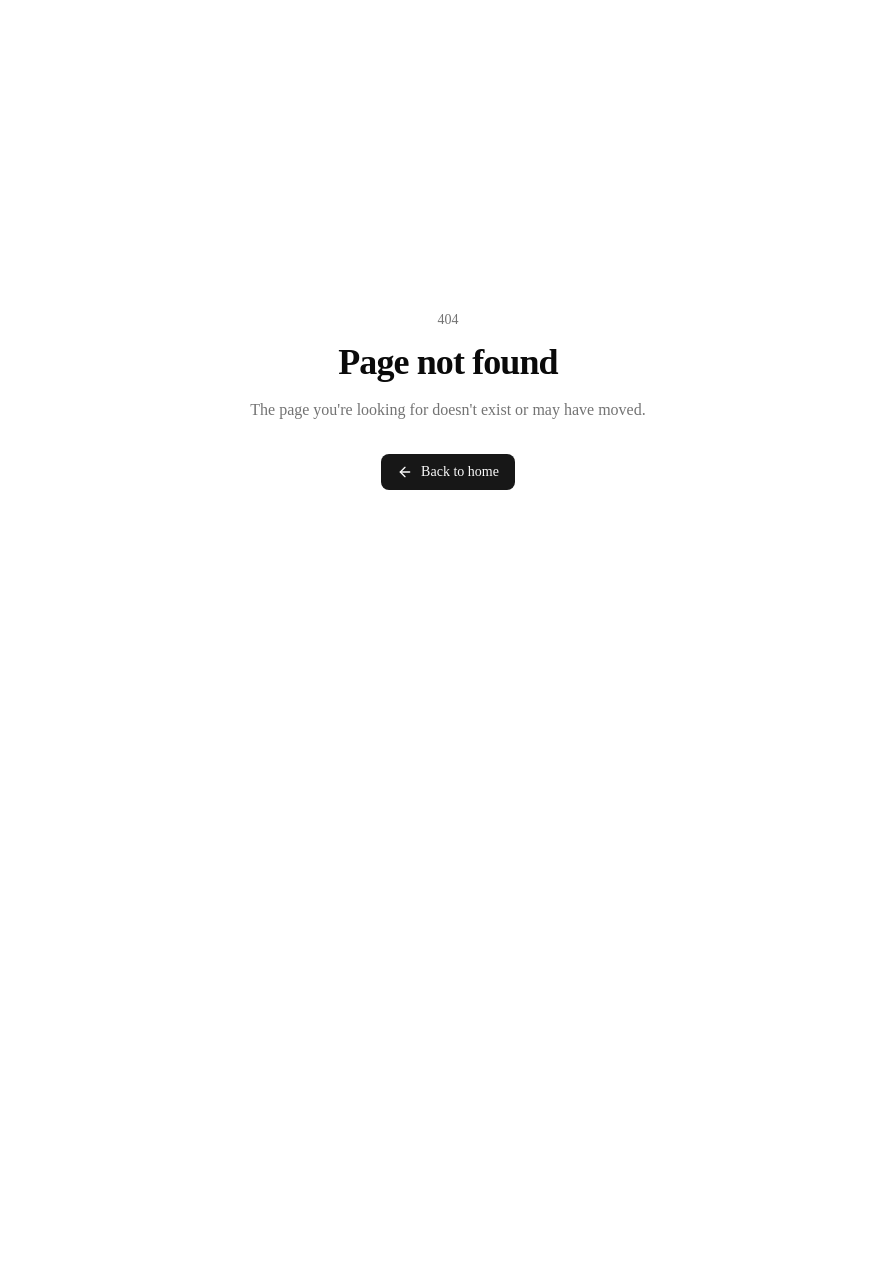
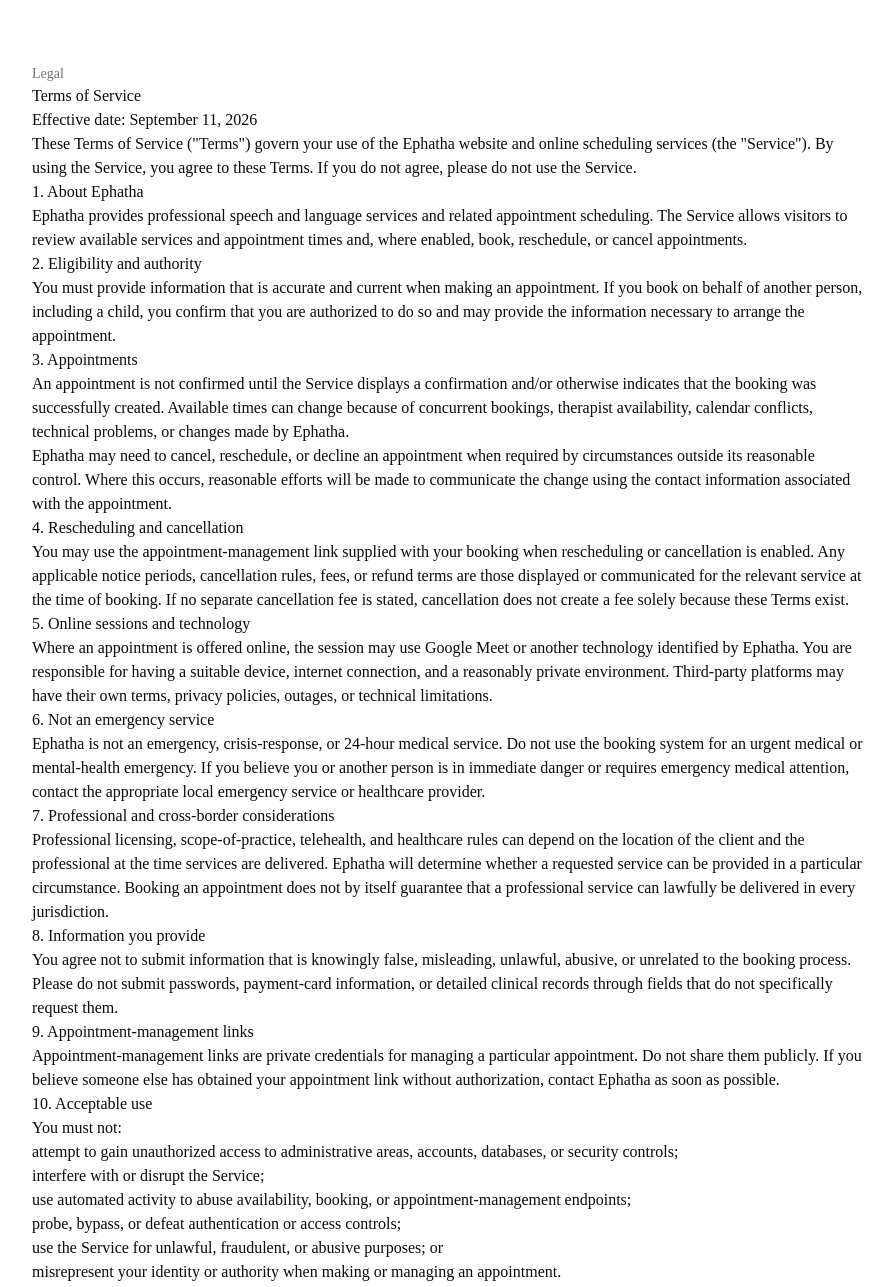
Before and after one commit to Praisepaul/MySLP, a Next.js app: page /terms in a window 1280 px wide. Before the commit this address had no page. Shown: the top 1287 px of the page, without its empty margins (192-1086 px from the left). Before the commit the page ends 800 px from the top, so only its background shows below. Built offline with nearby package versions, Linux system fonts and the light colour scheme.

Commit message:
Add Ephatha terms of service

```diff
--- /dev/null
+++ b/app/terms/page.tsx
@@ -0,0 +1,128 @@
+export const metadata = {
+  title: "Terms of Service | Ephatha",
+  description: "Terms governing use of the Ephatha website, booking service, and appointments.",
+};
+
+export default function TermsPage() {
+  return (
+    <main className="mx-auto w-full max-w-4xl px-4 py-12 sm:px-6 lg:px-8 lg:py-16">
+      <article className="prose prose-neutral max-w-none dark:prose-invert">
+        <p className="text-sm font-medium text-muted-foreground">Legal</p>
+        <h1>Terms of Service</h1>
+        <p className="lead">Effective date: September 11, 2026</p>
+        <p>
+          These Terms of Service ("Terms") govern your use of the Ephatha website and online scheduling services (the "Service"). By using the Service, you agree to these Terms. If you do not agree, please do not use the Service.
+        </p>
+
+        <h2>1. About Ephatha</h2>
+        <p>
+          Ephatha provides professional speech and language services and related appointment scheduling. The Service allows visitors to review available services and appointment times and, where enabled, book, reschedule, or cancel appointments.
+        </p>
+
+        <h2>2. Eligibility and authority</h2>
+        <p>
+          You must provide information that is accurate and current when making an appointment. If you book on behalf of another person, including a child, you confirm that you are authorized to do so and may provide the information necessary to arrange the appointment.
+        </p>
+
+        <h2>3. Appointments</h2>
+        <p>
+          An appointment is not confirmed until the Service displays a confirmation and/or otherwise indicates that the booking was successfully created. Available times can change because of concurrent bookings, therapist availability, calendar conflicts, technical problems, or changes made by Ephatha.
+        </p>
+        <p>
+          Ephatha may need to cancel, reschedule, or decline an appointment when required by circumstances outside its reasonable control. Where this occurs, reasonable efforts will be made to communicate the change using the contact information associated with the appointment.
+        </p>
+
+        <h2>4. Rescheduling and cancellation</h2>
+        <p>
+          You may use the appointment-management link supplied with your booking when rescheduling or cancellation is enabled. Any applicable notice periods, cancellation rules, fees, or refund terms are those displayed or communicated for the relevant service at the time of booking. If no separate cancellation fee is stated, cancellation does not create a fee solely because these Terms exist.
+        </p>
+
+        <h2>5. Online sessions and technology</h2>
+        <p>
+          Where an appointment is offered online, the session may use Google Meet or another technology identified by Ephatha. You are responsible for having a suitable device, internet connection, and a reasonably private environment. Third-party platforms may have their own terms, privacy policies, outages, or technical limitations.
+        </p>
+
+        <h2>6. Not an emergency service</h2>
+        <p>
+          Ephatha is not an emergency, crisis-response, or 24-hour medical service. Do not use the booking system for an urgent medical or mental-health emergency. If you believe you or another person is in immediate danger or requires emergency medical attention, contact the appropriate local emergency service or healthcare provider.
+        </p>
+
+        <h2>7. Professional and cross-border considerations</h2>
+        <p>
+          Professional licensing, scope-of-practice, telehealth, and healthcare rules can depend on the location of the client and the professional at the time services are delivered. Ephatha will determine whether a requested service can be provided in a particular circumstance. Booking an appointment does not by itself guarantee that a professional service can lawfully be delivered in every jurisdiction.
+        </p>
+
+        <h2>8. Information you provide</h2>
+        <p>
+          You agree not to submit information that is knowingly false, misleading, unlawful, abusive, or unrelated to the booking process. Please do not submit passwords, payment-card information, or detailed clinical records through fields that do not specifically request them.
+        </p>
+
+        <h2>9. Appointment-management links</h2>
+        <p>
+          Appointment-management links are private credentials for managing a particular appointment. Do not share them publicly. If you believe someone else has obtained your appointment link without authorization, contact Ephatha as soon as possible.
+        </p>
+
+        <h2>10. Acceptable use</h2>
+        <p>You must not:</p>
+        <ul>
+          <li>attempt to gain unauthorized access to administrative areas, accounts, databases, or security controls;</li>
+          <li>interfere with or disrupt the Service;</li>
+          <li>use automated activity to abuse availability, booking, or appointment-management endpoints;</li>
+          <li>probe, bypass, or defeat authentication or access controls;</li>
+          <li>use the Service for unlawful, fraudulent, or abusive purposes; or</li>
+          <li>misrepresent your identity or authority when making or managing an appointment.</li>
+        </ul>
+
+        <h2>11. Intellectual property</h2>
+        <p>
+          Unless otherwise stated, the Ephatha name, branding, website design, text, graphics, software, and other materials provided by Ephatha are owned by or licensed to Ephatha and may not be copied, modified, redistributed, or commercially exploited without permission, except where permitted by law.
+        </p>
+
+        <h2>12. Third-party services</h2>
+        <p>
+          Ephatha relies on third-party infrastructure and services, including hosting, database, calendar, and video-conferencing providers. We are not responsible for independent failures, policy changes, or terms imposed by third-party providers, although we will take reasonable steps to maintain the Service.
+        </p>
+
+        <h2>13. Privacy</h2>
+        <p>
+          Your use of the Service is also governed by the Ephatha Privacy Policy, which explains how personal information is handled. The Privacy Policy forms part of these Terms for information-handling purposes.
+        </p>
+
+        <h2>14. Service availability</h2>
+        <p>
+          We aim to keep the Service reliable, but we do not guarantee uninterrupted or error-free availability. Maintenance, updates, provider outages, internet failures, security incidents, and circumstances beyond our reasonable control may temporarily affect availability.
+        </p>
+
+        <h2>15. Disclaimers</h2>
+        <p>
+          To the extent permitted by applicable law, the Service is provided on an "as available" basis. Information displayed by the website, including availability and service descriptions, may change. Nothing on the public website is a substitute for individualized professional advice, diagnosis, or treatment.
+        </p>
+
+        <h2>16. Limitation of liability</h2>
+        <p>
+          To the maximum extent permitted by applicable law, Ephatha will not be liable for indirect, incidental, special, consequential, or punitive losses arising from use of the website or inability to use it. Nothing in these Terms excludes or limits liability that cannot lawfully be excluded or limited, including applicable consumer rights or liability for death or personal injury caused by negligence where such limitation would be unlawful.
+        </p>
+
+        <h2>17. Indemnity</h2>
+        <p>
+          To the extent permitted by law, you agree to be responsible for losses reasonably arising from your material breach of these Terms, unlawful use of the Service, or misuse of appointment-management credentials. This section does not limit any rights you have under mandatory consumer-protection law.
+        </p>
+
+        <h2>18. Changes to the Terms</h2>
+        <p>
+          We may update these Terms when the Service, legal requirements, or operating practices change. The updated version will be published on this page with a revised effective date. Continued use of the Service after an update constitutes acceptance where such acceptance is legally effective; where applicable law requires additional notice or consent, we will provide it.
+        </p>
+
+        <h2>19. Governing law and disputes</h2>
+        <p>
+          The governing law and dispute-resolution forum applicable to a client may depend on the location of the parties, the professional service being provided, and mandatory consumer or healthcare laws. Nothing in these Terms is intended to remove a legal right that cannot be waived in your jurisdiction. Where a specific service agreement or applicable law provides a different dispute process, that process will take precedence.
+        </p>
+
+        <h2>20. Contact</h2>
+        <p>
+          Questions about these Terms should be sent through the Ephatha Contact page.
+        </p>
+      </article>
+    </main>
+  );
+}
```
